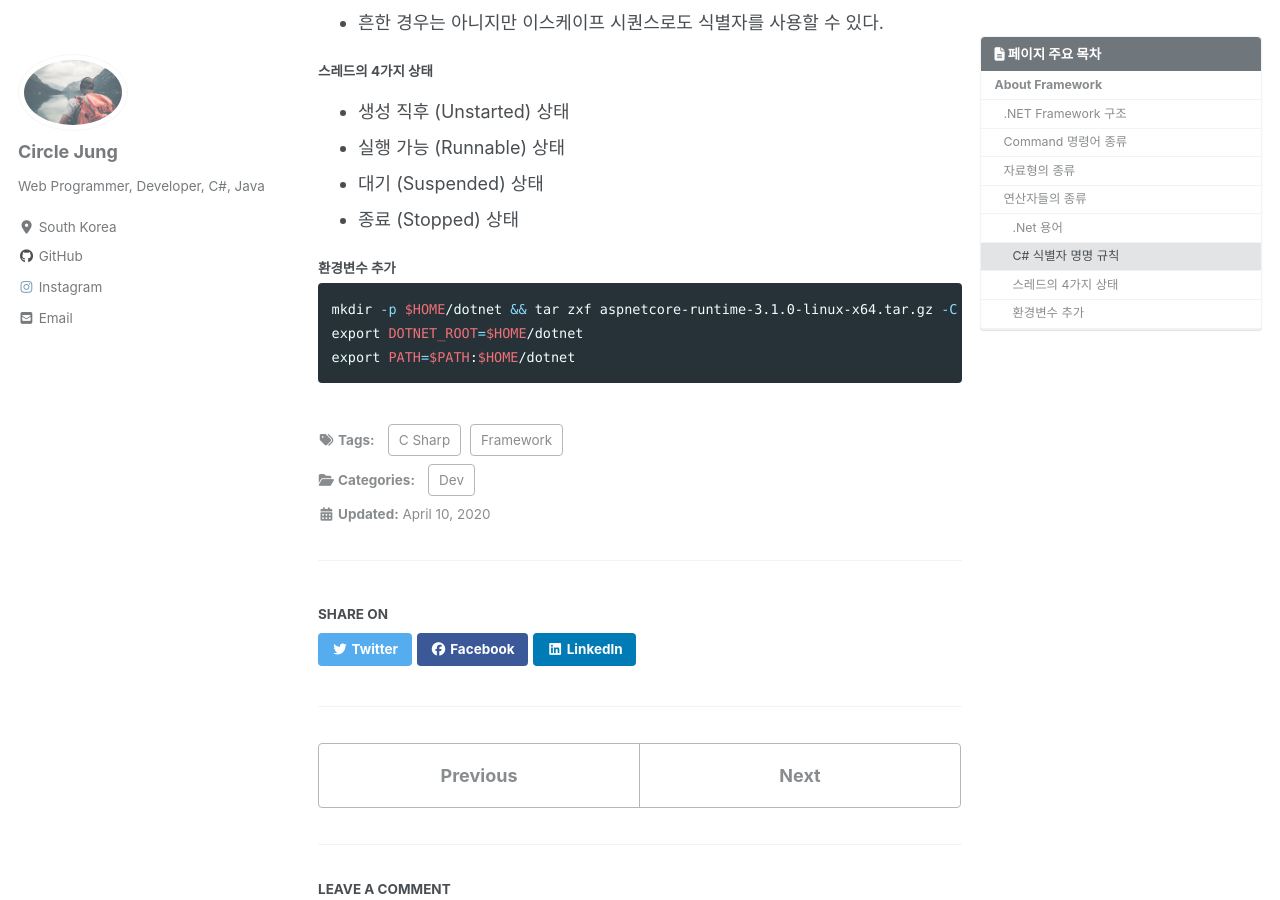
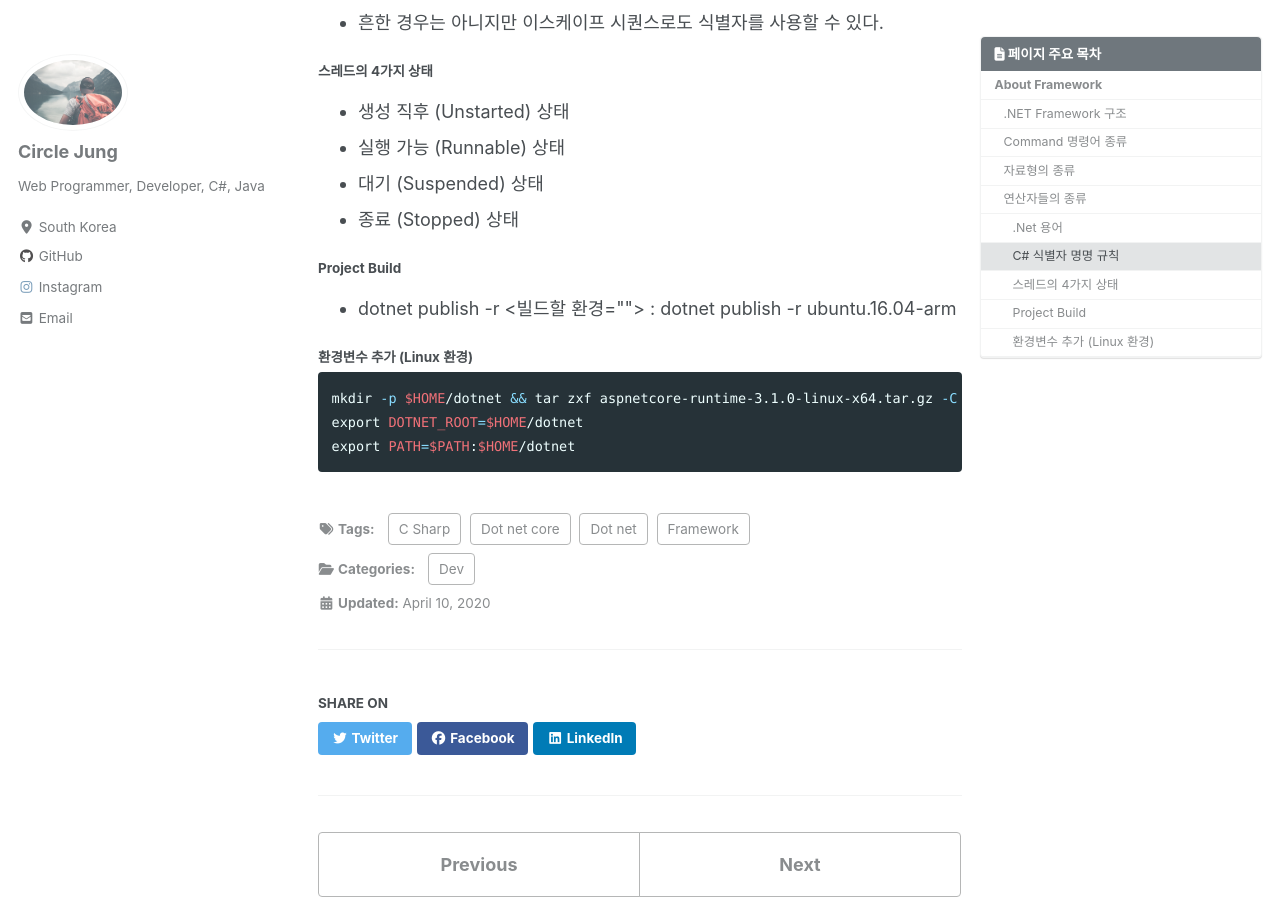
Before and after one commit to jwh0124/jwh0124.github.io, a Jekyll site: the page built from _posts/2020-04-10-dotnet_framework.md, in a window 1280 px wide and 900 px high, scrolled down 2157 px. Built offline with Jekyll 4.4.1, drawn with Linux system fonts in a browser that asks for light colours; cached includes are drawn as plain includes; nearby versions of some CDN libraries; comment, search, counter and statistics services are not loaded; some of the changed text lies outside the part shown.

Commit message:
+ add project build

````diff
--- a/_posts/2020-04-10-dotnet_framework.md
+++ b/_posts/2020-04-10-dotnet_framework.md
@@ -1,11 +1,13 @@
 ---
-title: .Net Framework
+title: .Net Framework & .Net COre
 
 categories:
     - Dev
 tags:
     - C Sharp
     - Framework
+    - Dot net
+    - Dot net core
 
 toc: true
 toc_sticky: true
@@ -85,7 +87,11 @@ C# 코드를 빌드하면 MSIL이라는 중간 코드를 만들어낸다. 이
 * 대기 (Suspended) 상태
 * 종료 (Stopped) 상태
 
-#### 환경변수 추가 ####
+#### Project Build ####
+
+* dotnet publish -r <빌드할 환경> : dotnet publish -r ubuntu.16.04-arm
+
+#### 환경변수 추가 (Linux 환경) ####
 
 ```bash
 mkdir -p $HOME/dotnet && tar zxf aspnetcore-runtime-3.1.0-linux-x64.tar.gz -C $HOME/dotnet
````
